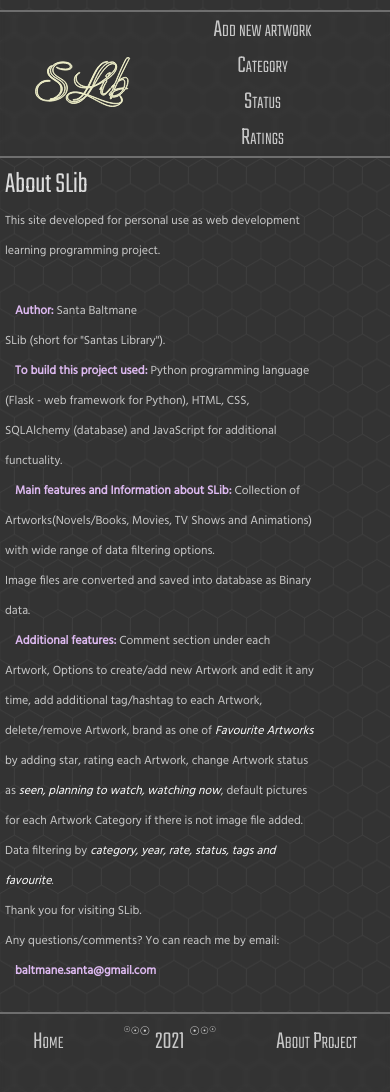
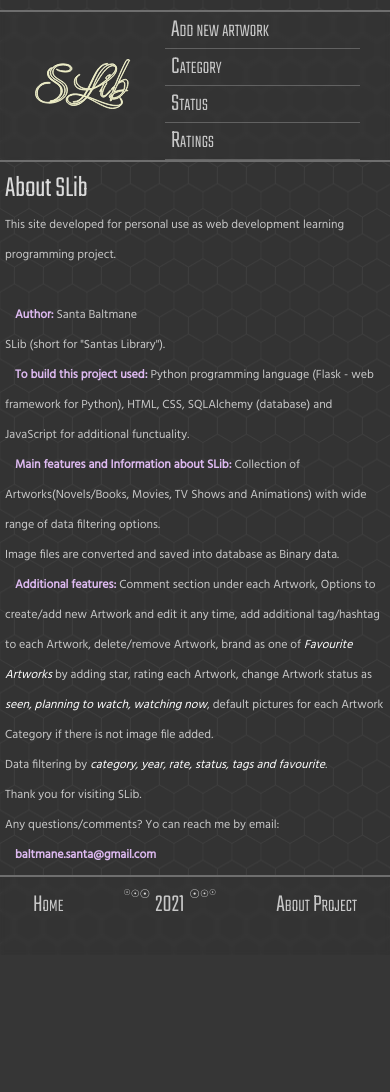
Before and after one commit to SanctussBa/SanLib, a Flask app: page /about in a window 390 px wide. After the commit the page ends 911 px from the top, so only its background shows below. Run offline with Flask 2, Linux system fonts and the light colour scheme; some libraries are stand-ins or nearby versions.

Commit message:
aditional css adjustments for responsive mobile version

```diff
--- a/aplication/static/main.css
+++ b/aplication/static/main.css
@@ -247,7 +247,7 @@ i {
 
 @media only screen and (max-device-width: 850px){
   main {
-    max-width: auto;
+    max-width: 100%;
     margin: 5px;
   }
   section, nav, .info-container {
@@ -259,10 +259,23 @@ i {
   ul.ul-li {
     flex-direction: column;
   }
+  ul.ul-li li {
+    width: 100%;
+    border-bottom: 1px solid rgba(143, 143, 143, 0.5);
+  }
   .nav-left {
     margin-left: auto;
   }
   .nav-container {
     padding: 0;
   }
+  .form-container {
+    min-width: 100%;
+  }
+  .status {
+    width: 100%;
+  }
+  .about-page-container {
+    height: fit-content;
+  }
 }
```
